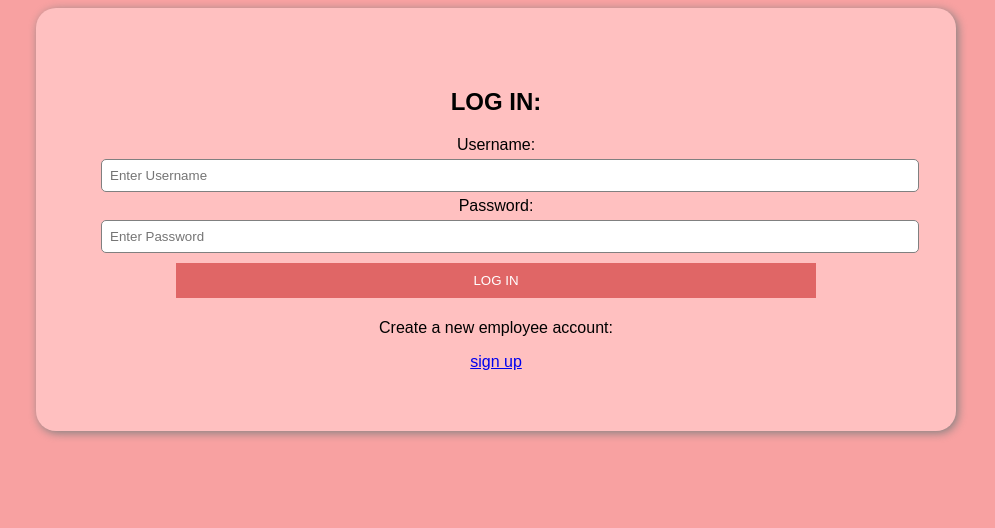
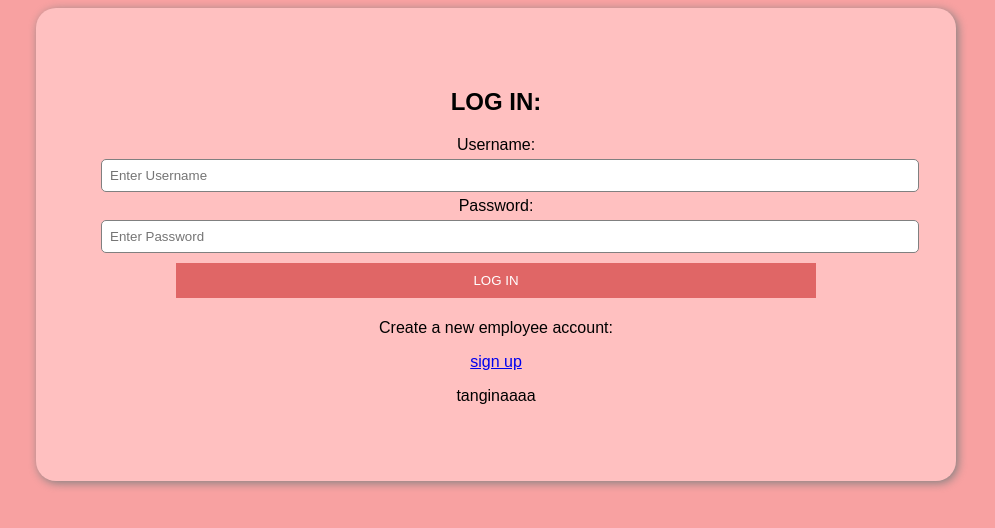
Before and after one commit to slim-rie/Trucking, a Flask app: page / in a window 1280 px wide. Shown: the top 528 px of the page, without its empty margins (144-1139 px from the left). Run offline with Flask 3, Linux system fonts and the light colour scheme; some libraries are stand-ins or nearby versions.

Commit message:
safeaefa

```diff
--- a/templates/login.html
+++ b/templates/login.html
@@ -17,6 +17,7 @@
         <button onclick="login()">LOG IN</button>
         <p>Create a new employee account:</p>
         <a href="sign_up.html">sign up</a>
+        <p>tanginaaaa</p>
     </div>
 </body>
 <script>
```
